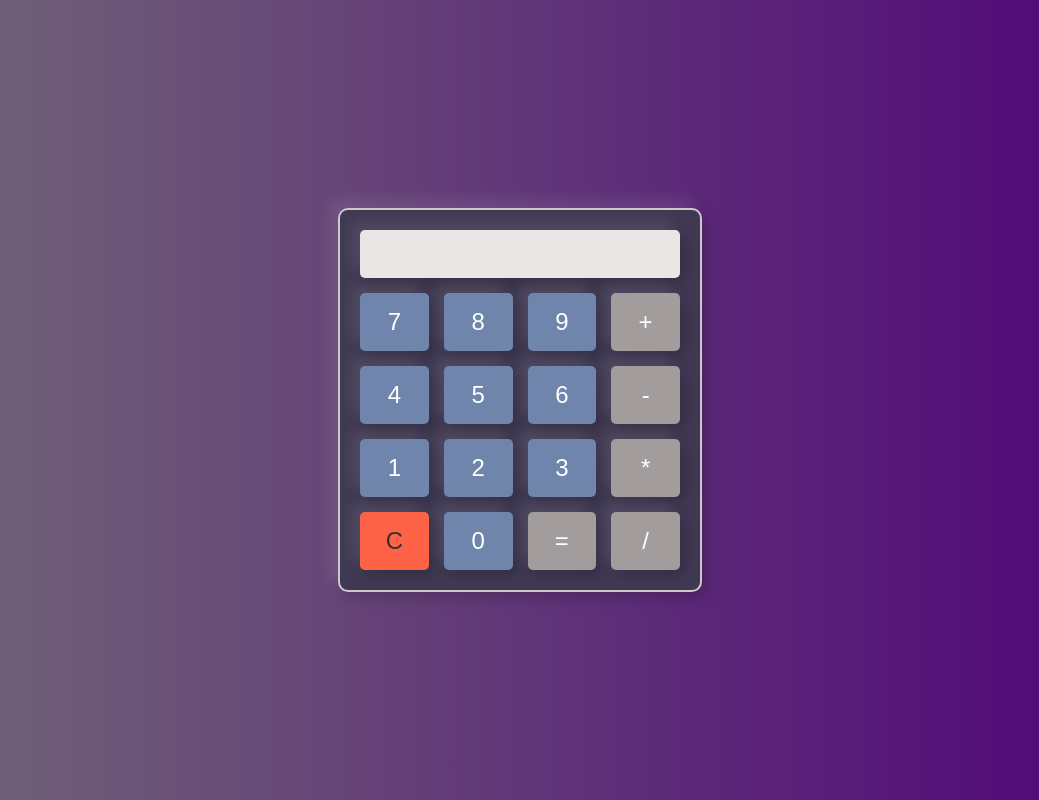
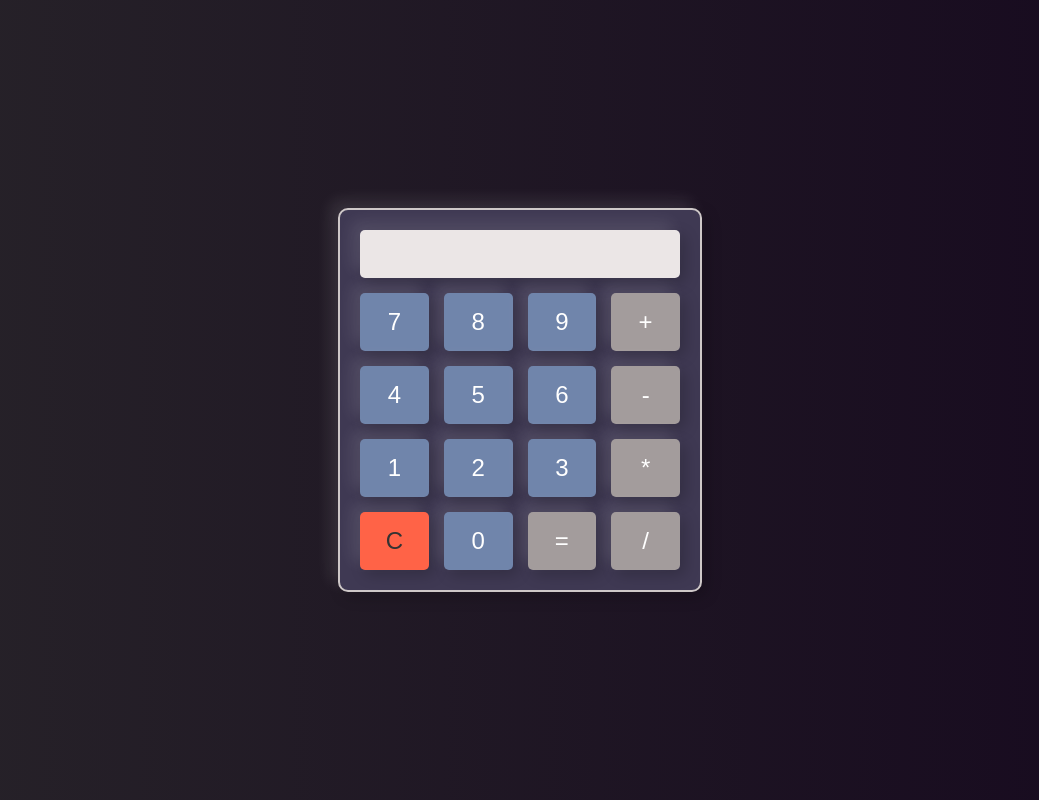
Before and after one commit to fightme4ls/calculator, a plain HTML site: page index.html in a window 1280 px wide. Shown: the whole page, without its empty margins (120-1159 px from the left). Drawn offline with Linux system fonts and the light colour scheme.

Commit message:
more color changes

```diff
--- a/style.css
+++ b/style.css
@@ -5,7 +5,7 @@ body {
   align-items: center;
   height: 100vh;
   margin: 0;
-  background-image: linear-gradient(to right, #726977, #4f0379);
+  background-image: linear-gradient(to right, #272329, #170a1f);
   background-size: auto;
 }
 
```
